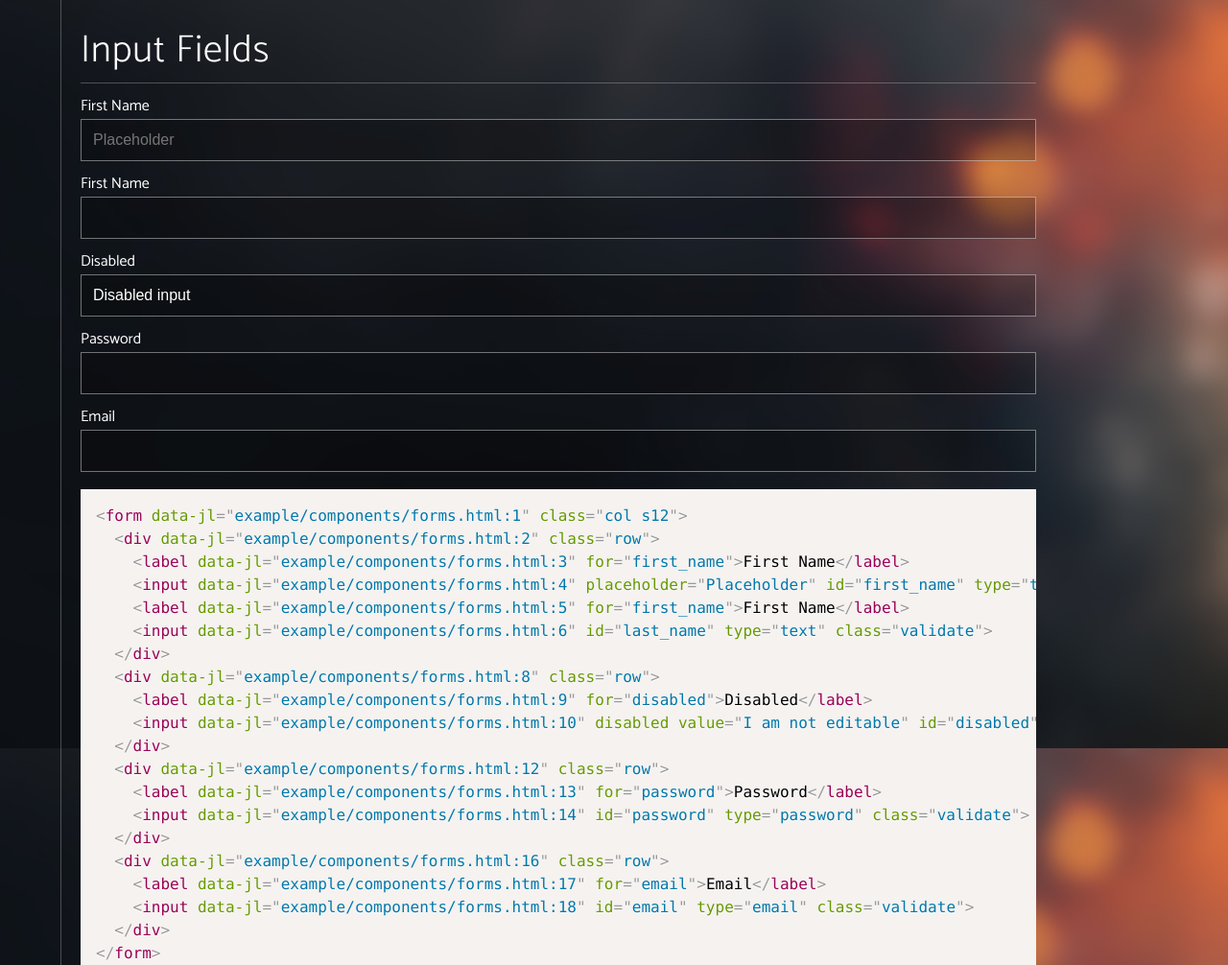
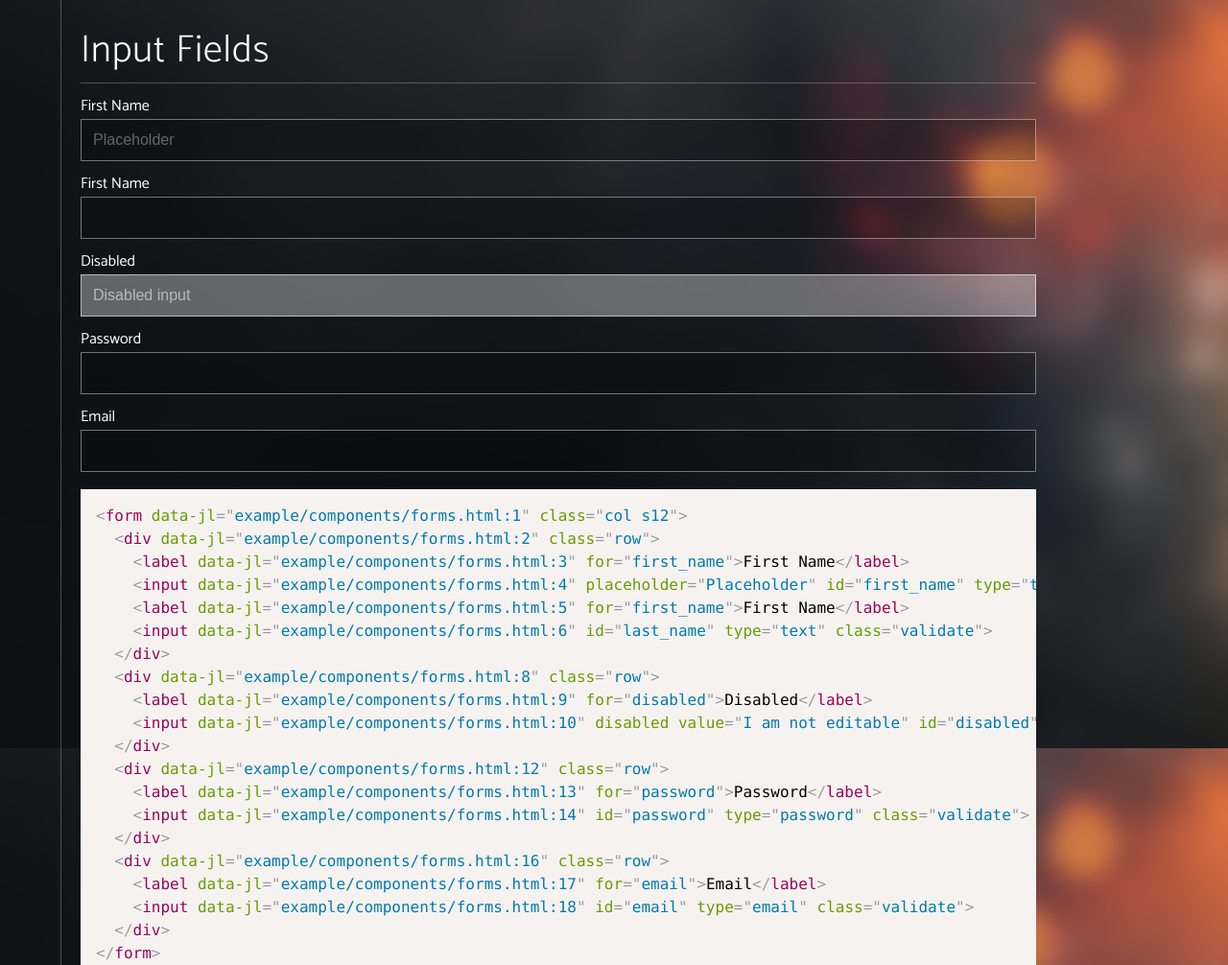
Before and after one commit to Arth101/BFUI, a plain HTML site: page example/components.html in a window 1280 px wide. Shown: the part 3220-4226 px from the top of the page at 96% size. Drawn offline with Linux system fonts and the light colour scheme.

Commit message:
added disabled and placeholder text

```diff
--- a/example/style.css
+++ b/example/style.css
@@ -444,7 +444,8 @@ input[type=search],
 textarea {
   padding: 12px;
   background-color: rgba(0, 0, 0, 0.2);
-  border: 1px solid rgba(255, 255, 255, 0.42);
+  border: 1px solid;
+  border-color: rgba(255, 255, 255, 0.42);
   color: white;
   margin-bottom: 10px;
   font-size: inherit;
@@ -456,4 +457,13 @@ textarea:focus {
      border:1px solid rgba(255, 255, 255, 0.52);
      -webkit-box-shadow: 0px 0px 5px  rgba(255, 255, 255, 0.52);
      box-shadow: 0px 0px 5px  rgba(255, 255, 255, 0.52);
- }
+}
+input:disabled {
+  background-color: rgba(255, 255, 255, 0.35);
+  color: rgba(255, 255, 255, 0.55);
+  border-color: rgba(255, 255, 255, 0.55);
+}
+::-webkit-input-placeholder { color: rgba(255, 255, 255, 0.35); }
+::-moz-placeholder { color: rgba(255, 255, 255, 0.35); }
+:-ms-input-placeholder { color: rgba(255, 255, 255, 0.35); }
+:-moz-placeholder { color: rgba(255, 255, 255, 0.35); }
```
